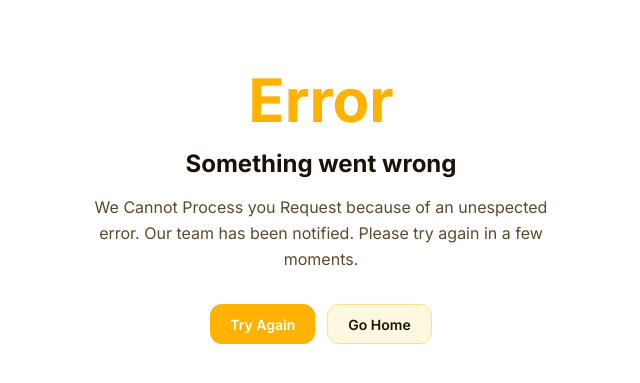
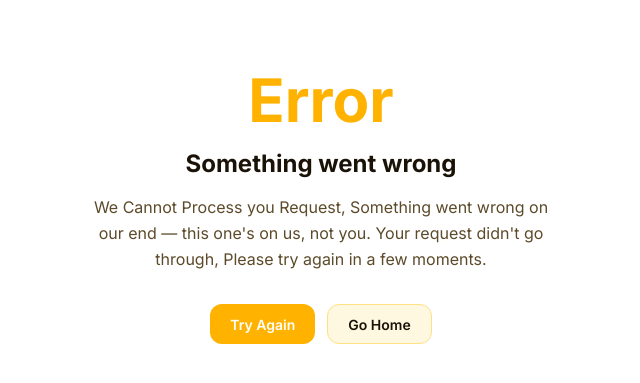
Before and after one commit to amk2406/linkvault, a Node project: template public/views/errors/error.ejs in a window 1280 px wide. Shown: the part 193-576 px from the top of the page, without its empty margins (319-959 px from the left). Run offline with Node 20 templates, Linux system fonts and the light colour scheme; the template is opened without the code that fills it, so the values that code supplies are empty.

Commit message:
fix: correct spelling errors in error page title and message

```diff
--- a/public/views/auth/signup.ejs
+++ b/public/views/auth/signup.ejs
@@ -35,7 +35,7 @@
         </div>
       <% } %>
 
-      <form action="/auth/signup" method="POST" novalidate>
+      <form action="/auth/signup" method="POST">
         <div class="form-group">
           <label class="form-label" for="name">Full name</label>
           <input
@@ -95,7 +95,7 @@
 
         <div class="form-group">
           <label class="form-checkbox">
-            <input type="checkbox" name="terms" value="1" required checked />
+            <input type="checkbox" name="terms" required checked />
             I agree to the <a href="/terms">Terms of Service</a> and <a href="/privacy">Privacy Policy</a>
           </label>
         </div>
--- a/public/views/errors/error.ejs
+++ b/public/views/errors/error.ejs
@@ -3,7 +3,7 @@
 <head>
   <meta charset="UTF-8">
   <meta name="viewport" content="width=device-width, initial-scale=1.0">
-  <title>Error · Unespected Error · LinkVault</title>
+  <title>Error · Unexpected Error · LinkVault</title>
   <link rel="icon" href="icons/ico/logo.ico" sizes="any">
   <link rel="icon" type="image/png" sizes="32x32" href="/icons/png/logo-32x32.png">
   <link rel="icon" type="image/png" sizes="16x16" href="/icons/png/logo-16x16.png">
@@ -21,8 +21,7 @@
       <div class="error-code">Error</div>
       <h1 class="error-title">Something went wrong</h1>
       <p class="error-message">
-        We Cannot Process you Request because of an unespected error.
-        Our team has been notified. Please try again in a few moments.
+        We Cannot Process you Request, Something went wrong on our end — this one's on us, not you. Your request didn't go through, Please try again in a few moments.
       </p>
       <div class="flex gap-3" style="justify-content: center;">
         <a href="javascript:location.reload()" class="btn btn-primary">Try Again</a>
```
